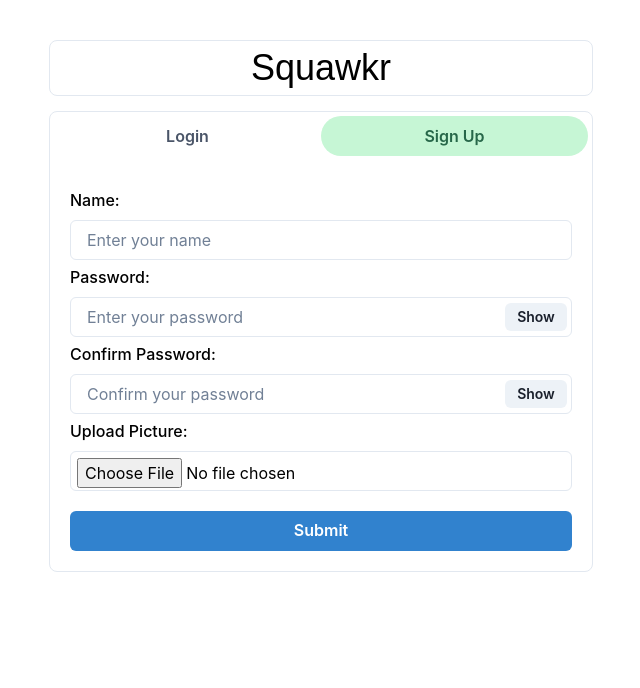
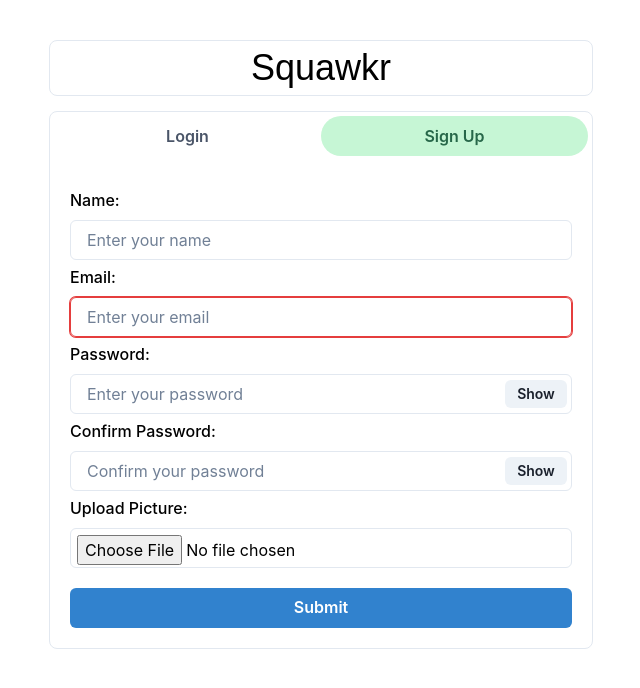
Before and after one commit to mike-shields-dev/mern-chat-app, a React (Create React App) app in the folder frontend/: page / in a window 1280 px wide. Both pictures are taken after a click on the tab "Sign Up". Shown: the top 688 px of the page, without its empty margins (319-959 px from the left). Built offline with nearby package versions, Linux system fonts and the light colour scheme.

Commit message:
feature/fix: Add missing email input to Signup Form

```diff
--- a/frontend/src/components/Auth/SignUp.js
+++ b/frontend/src/components/Auth/SignUp.js
@@ -7,6 +7,7 @@ import { VStack } from "@chakra-ui/layout";
 export default function SignUp() {
   const [isPasswordShowing, setisPasswordShowing] = useState(false);
   const [name, setName] = useState("");
+  const [ email, setEmail ] = useState("");
   const [password, setPassword] = useState("");
   const [confirmPassword, setConfirmPassword] = useState("");
   const [pic, setPic] = useState("");
@@ -27,6 +28,16 @@ export default function SignUp() {
           placeholder="Enter your name"
           value={name}
           onChange={(e) => setName(e.target.value)}
+        />
+      </FormControl>
+      <FormControl id="first-name">
+        <FormLabel>Email:</FormLabel>
+        <Input
+          type="email"
+          placeholder="Enter your email"
+          value={email}
+          isInvalid = { !/^([a-zA-Z0-9_\-.]+)@((\[[0-9]{1,3}\.[0-9]{1,3}\.[0-9]{1,3}\.)|(([a-zA-Z0-9-]+\.)+))([a-zA-Z]{2,4}|[0-9]{1,3})(\]?)$/.test(email) }
+          onChange={(e) => setEmail(e.target.value)}
         />
       </FormControl>
       <FormControl>
```
